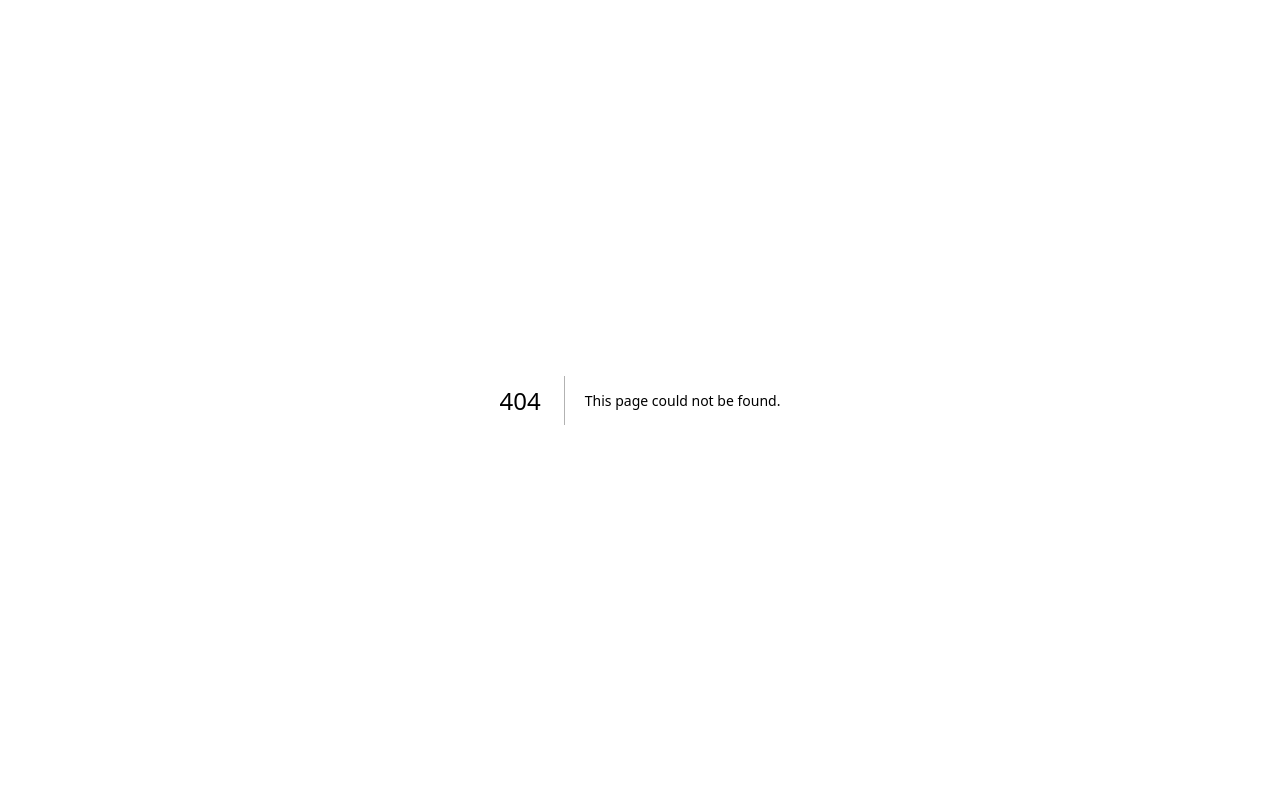
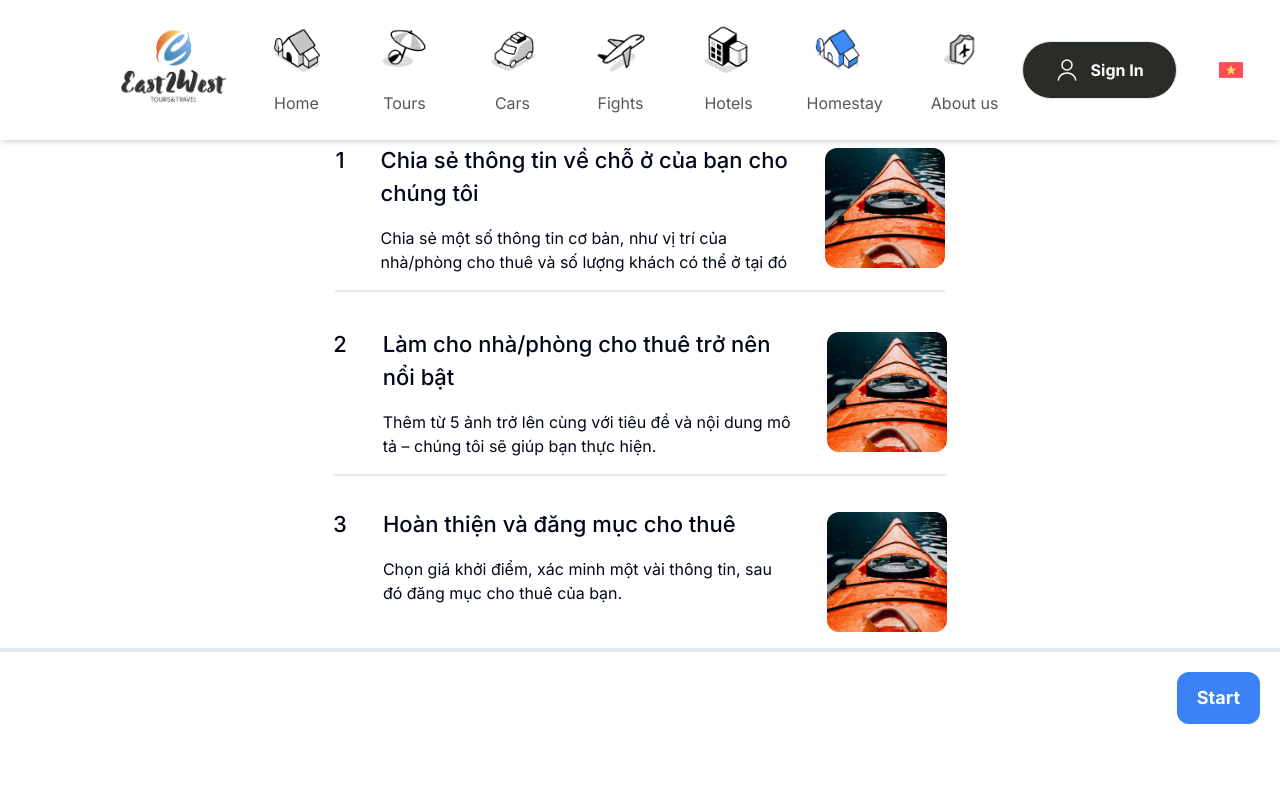
Before and after one commit to phamminhkhoa2k4/East2West-Client, a Next.js app: page /homestays/host in a window 1280 px wide. Before the commit this address had no page. Shown: the top 800 px of the page. Built offline with nearby package versions, Linux system fonts and the light colour scheme.

Commit message:
💄 style : style host homestay page

```diff
--- /dev/null
+++ b/app/(ui)/homestays/host/page.tsx
@@ -0,0 +1,102 @@
+import Image from "next/image";
+
+const Host = () => {
+  return (
+    <div>
+      <div className="mx-15 mt-5">
+        <div>
+          <div className="flex items-center justify-between">
+            <div className="w-20 h-20">
+              <Image
+                src={"/Logo.png"}
+                alt=""
+                height={300}
+                width={300}
+                className="object-center object-cover w-full h-full"
+              />
+            </div>
+            <div className="text-5xl font-medium text-center my-5 capitalize">
+              Begin in our platform so easy
+            </div>
+            <div>
+              <button className="border px-4 py-2 rounded-full">Exit</button>
+            </div>
+          </div>
+
+          <div className="flex flex-col items-center justify-center">
+            <div className="flex gap-5  my-5 border-b-2">
+              <div className="text-[22px] font-medium pt-4">1</div>
+              <div>
+                <div className="text-[22px] font-medium w-[440px] p-4 ">
+                  Chia sẻ thông tin về chỗ ở của bạn cho chúng tôi
+                </div>
+                <div className="w-[440px] p-4 pt-0 ">
+                  Chia sẻ một số thông tin cơ bản, như vị trí của nhà/phòng cho
+                  thuê và số lượng khách có thể ở tại đó
+                </div>
+              </div>
+              <div className=" mt-5 w-30 h-30 rounded-xl overflow-hidden ">
+                <Image
+                  src={"/boat.png"}
+                  alt=""
+                  height={300}
+                  width={300}
+                  className="object-cover  object-center w-full h-full"
+                />
+              </div>
+            </div>
+            <div className="flex gap-5   border-b-2 ">
+              <div className="text-[22px] font-medium pt-4">2</div>
+              <div>
+                <div className="text-[22px] font-medium w-[440px] p-4 ">
+                  Làm cho nhà/phòng cho thuê trở nên nổi bật
+                </div>
+                <div className="w-[440px] p-4 pt-0 ">
+                  Thêm từ 5 ảnh trở lên cùng với tiêu đề và nội dung mô tả –
+                  chúng tôi sẽ giúp bạn thực hiện.
+                </div>
+              </div>
+              <div className=" mt-5 w-30 h-30 rounded-xl overflow-hidden ">
+                <Image
+                  src={"/boat.png"}
+                  alt=""
+                  height={300}
+                  width={300}
+                  className="object-cover  object-center w-full h-full"
+                />
+              </div>
+            </div>
+            <div className="flex gap-5 py-4">
+              <div className="text-[22px] font-medium pt-4">3</div>
+              <div>
+                <div className="text-[22px] font-medium w-[440px] p-4 ">
+                  Hoàn thiện và đăng mục cho thuê
+                </div>
+                <div className="w-[440px] p-4 pt-0 ">
+                  Chọn giá khởi điểm, xác minh một vài thông tin, sau đó đăng
+                  mục cho thuê của bạn.
+                </div>
+              </div>
+              <div className=" mt-5 w-30 h-30 rounded-xl overflow-hidden ">
+                <Image
+                  src={"/boat.png"}
+                  alt=""
+                  height={300}
+                  width={300}
+                  className="object-cover  object-center w-full h-full"
+                />
+              </div>
+            </div>
+          </div>
+        </div>
+      </div>
+      <div className="border-t-4 flex items-center justify-end">
+        <button className="px-5 py-3 my-5 mr-5 rounded-xl text-lg font-bold text-white bg-blue-500">
+          Start
+        </button>
+      </div>
+    </div>
+  );
+};
+
+export default Host;
--- a/app/(ui)/layout.tsx
+++ b/app/(ui)/layout.tsx
@@ -4,10 +4,11 @@
 export default function ClientLayout({children} : Readonly<{
   children: React.ReactNode;
 }>){
+
     return (
       <>
         <Navbar />
-        <main className="relative overflow-hidden mt-36">{children}</main>
+        <main className="relative overflow-hidden ">{children}</main>
         <Footer />
       </>
     );
--- a/app/dashboard/layout.tsx
+++ b/app/dashboard/layout.tsx
@@ -1,11 +1,29 @@
+"use client";
+import "jsvectormap/dist/css/jsvectormap.css";
+import "flatpickr/dist/flatpickr.min.css";
+import "@/css/satoshi.css";
+import "@/css/style.css";
+import React, { useEffect, useState } from "react";
+import Loader from "@/components/common/Loader";
+
 export default function AuthLayout({
   children,
 }: Readonly<{
   children: React.ReactNode;
 }>) {
+  const [sidebarOpen, setSidebarOpen] = useState(false);
+  const [loading, setLoading] = useState<boolean>(true);
+
+  // const pathname = usePathname();
+
+  useEffect(() => {
+    setTimeout(() => setLoading(false), 1000);
+  }, []);
   return (
     <>
-
+      <div suppressHydrationWarning={true}>
+        {loading ? <Loader /> : children}
+      </div>
     </>
-  )
+  );
 }
--- a/app/dashboard/page.tsx
+++ b/app/dashboard/page.tsx
@@ -1,8 +1,22 @@
+import ECommerce from "@/components/Dashboard/E-commerce";
+import { Metadata } from "next";
+import DefaultLayout from "@/components/Layouts/DefaultLayout";
+import React from "react";
+
+export const metadata: Metadata = {
+  title:
+    "Next.js E-commerce Dashboard Page | NextAdmin - Next.js Dashboard Kit",
+  description: "This is Next.js Home page for NextAdmin Dashboard Kit",
+};
+
+
 
 export default function Dashboard() {
     return (
-        <>
-
-        </>
-    )
+      <>
+        <DefaultLayout>
+          <ECommerce />
+        </DefaultLayout>
+      </>
+    );
 }
```
